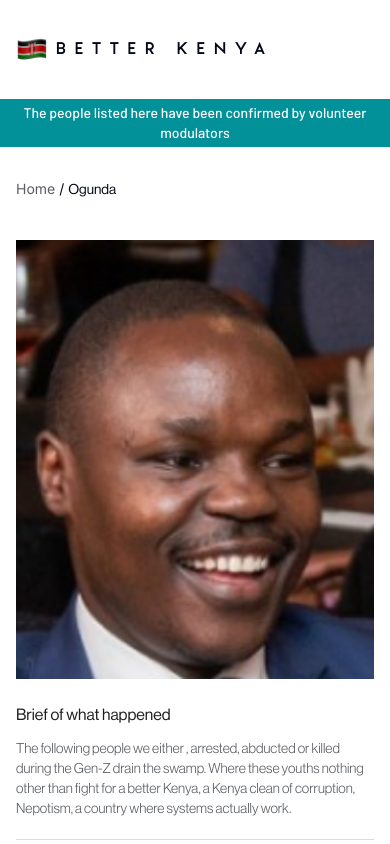
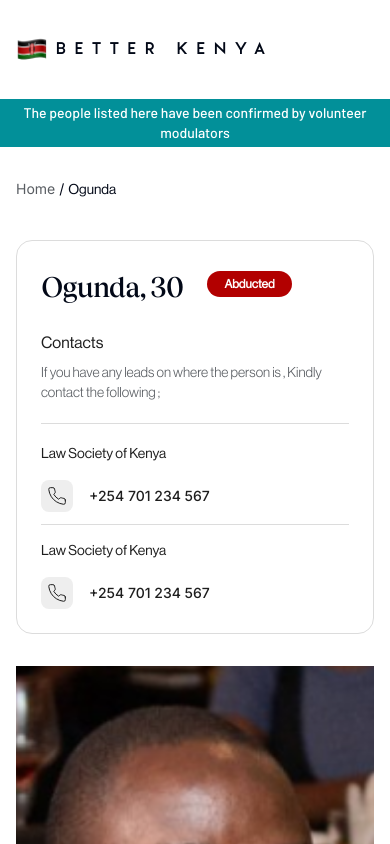
Before and after one commit to InnovateInk/missing-persons-fe, a Next.js app: page /Ogunda in a window 390 px wide. Shown: the top 844 px of the page. Built offline with nearby package versions, Linux system fonts and the light colour scheme.

Commit message:
reverse grid on mobiles

```diff
--- a/src/app/[kenya]/page.tsx
+++ b/src/app/[kenya]/page.tsx
@@ -62,7 +62,7 @@ const singlePerson = ({ params: { kenya } }: { params: { kenya: string } }) => {
               alt={person?.name}
               className='h-[52dvh]'
             />
-            <div className='mt-6 space-y-3'>
+            <div className='mt-6 space-y-3 '>
               <h1 className='text-[#1E1E1E] font-grotesk-roman'>
                 Brief of what happened{' '}
               </h1>
@@ -130,7 +130,7 @@ const singlePerson = ({ params: { kenya } }: { params: { kenya: string } }) => {
               </div>
             </div>
           </div>
-          <div className='col-span-5 md:col-span-3'>
+          <div className='col-span-5 md:col-span-3 order-first md:order-last'>
             <Card className='border-[#DCDCDC] rounded-2xl shadow-none'>
               <CardHeader className='flex flex-row  gap-6'>
                 <CardTitle className=' font-tobias-medium text-[28px] font-medium'>
--- a/src/components/shared/search.tsx
+++ b/src/components/shared/search.tsx
@@ -12,7 +12,7 @@ const SearchArea = () => {
     <Container>
       <div className='w-full py-6 flex justify-between flex-col-reverse md:flex-row gap-y-4'>
         <div className='flex w-full md:w-3/4  items-center h-full gap-4 '>
-          <div className='flex gap-2 border border-[#DCDCDC] w-full py-1.5 md:py-2.5 rounded-[32px] items-center h-full px-7'>
+          <div className='flex gap-2 border border-[#DCDCDC] w-full py-1.5 md:py-2.5 rounded-[32px] items-center h-full px-7 '>
             <Search strokeWidth={1.5} />
             <Input
               placeholder='Who are you looking for?'
@@ -23,7 +23,7 @@ const SearchArea = () => {
             Find the hero
           </Button>
         </div>
-        <div className='flex w-full justify-end'>
+        <div className='flex w-full md:w-auto justify-end'>
           <Dialog>
             <DialogTrigger asChild>
               <Button className=' rounded-none h-full py-4 md:py-5 bg-[#1E1E1E] px-10 gap-2 font-grotesk'>
```
